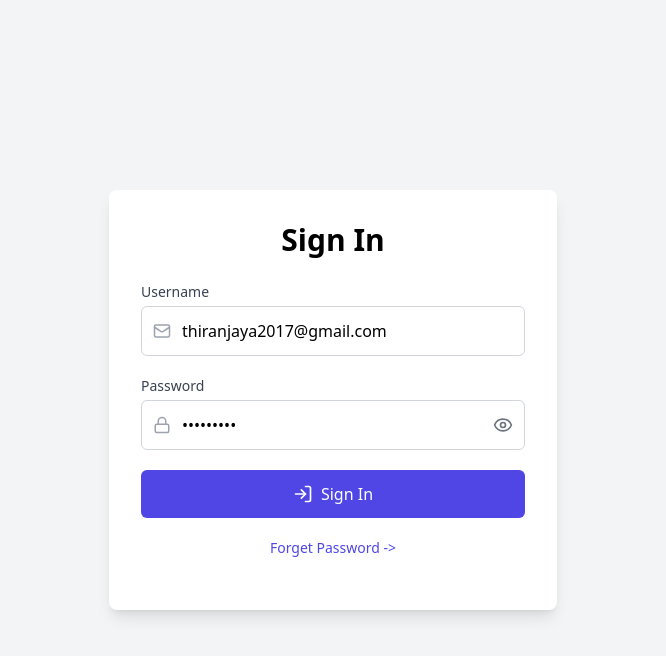
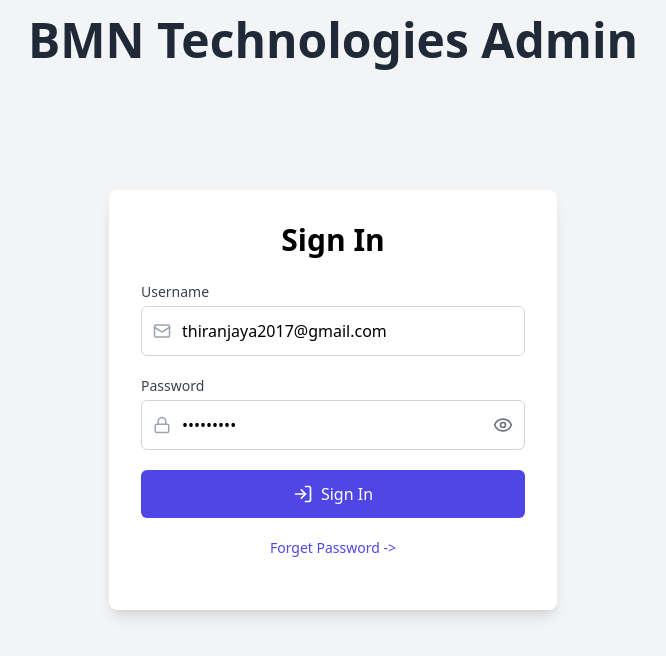
Before and after one commit to MininduThiranjaya/BMN_Technologies, a React (Vite) app in the folder admin/: page / in a window 1280 px wide. Shown: the top 656 px of the page, without its empty margins (307-973 px from the left). Built offline with nearby package versions, Linux system fonts and the light colour scheme; no server answers; the HTML template or start-up script is replaced by a standard one.

Commit message:
feat: add company name

```diff
--- a/admin/src/page/login.tsx
+++ b/admin/src/page/login.tsx
@@ -58,6 +58,9 @@ export default function LoginPage() {
 
   return (
     <div className="min-h-screen flex items-center justify-center bg-gray-100">
+      <header className="absolute top-0 text-center w-full p-4 ">
+        <h1 className="text-5xl font-bold text-gray-800">BMN Technologies Admin</h1>
+      </header>
       <div className="max-w-md w-full bg-white p-8 shadow-lg rounded-lg">
         <h2 className="text-3xl font-bold text-center mb-6">Sign In</h2>
         <form onSubmit={handleSubmit} className="space-y-5">
```
